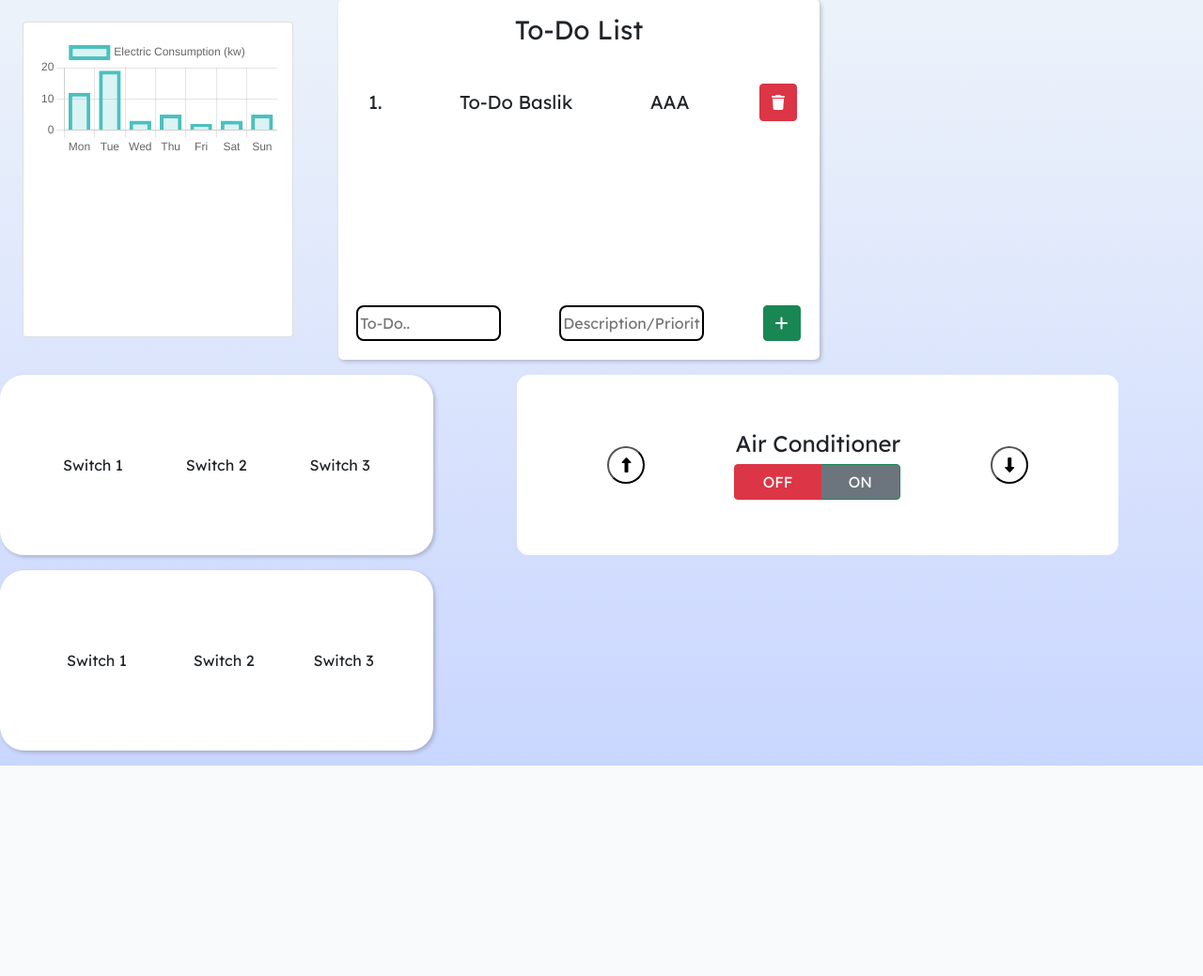
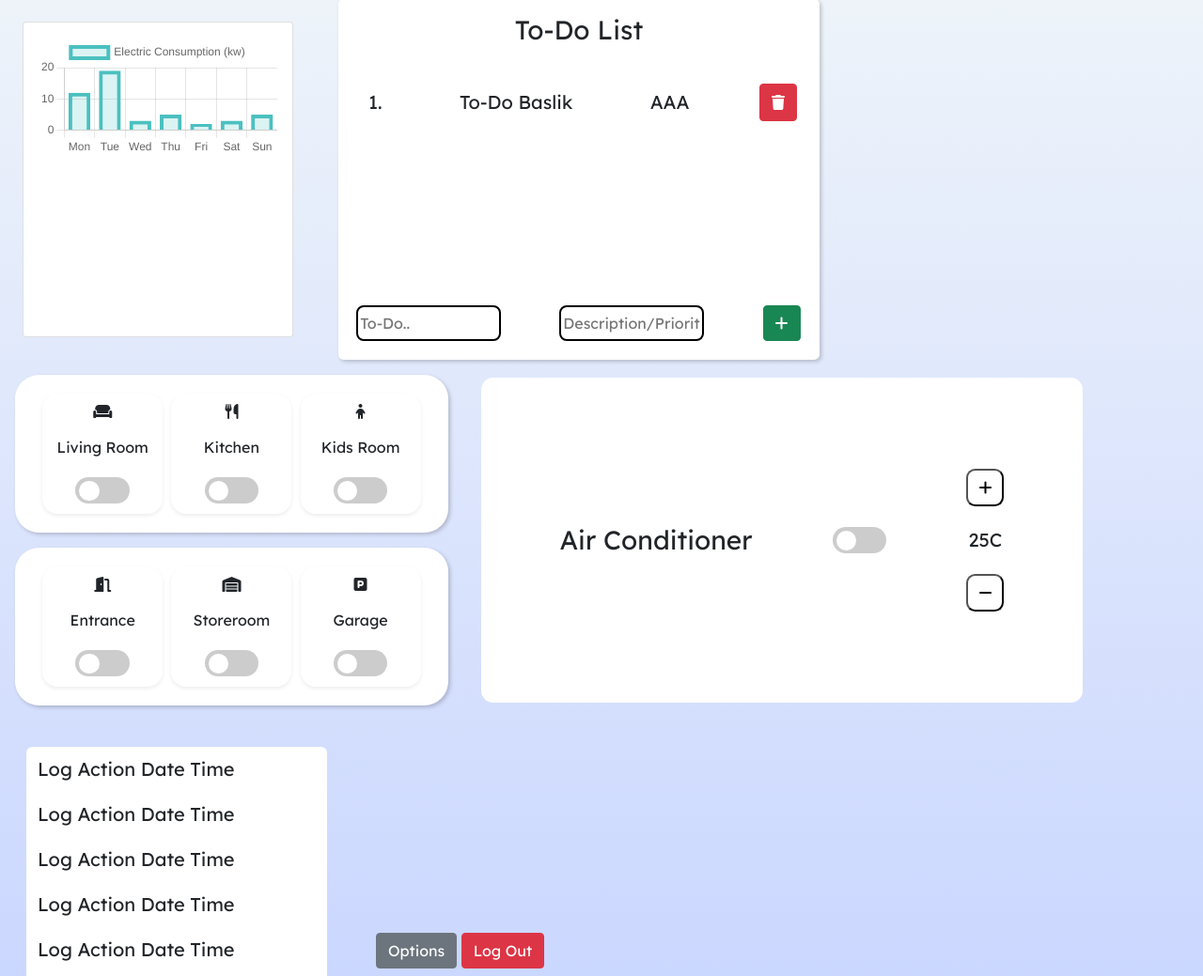
Before and after one commit to ulasiyorum/BUHomeSystems, a PHP site: page /producer/producer_main.html in a window 1280 px wide. Shown: the part 97-1136 px from the top of the page at 94% size. Before the commit the page ends 912 px from the top, so only its background shows below. Run offline with PHP 8.4, Linux system fonts and the light colour scheme; some libraries are stand-ins or nearby versions.

Commit message:
producer page components & styles

```diff
--- a/src/producer/producer_main.html
+++ b/src/producer/producer_main.html
@@ -61,32 +61,87 @@
       </span>
     </span>
     <div>
-      <span class="my-3 switches justify-content-evenly bg-white d-flex flex-wrap">
-        <span class="my-auto">Switch 1</span>
-        <span class="my-auto">Switch 2</span>
-        <span class="my-auto">Switch 3</span>
+      <span class="m-3 switches justify-content-evenly bg-white d-flex flex-wrap">
+        <span class="d-flex flex-column bg-white shadow-sm switch">
+          <i class="fa-solid fa-couch m-auto"></i>
+          <h6 class="m-auto">Living Room</h6>
+          <div class="toggle-switch m-auto">
+            <input type="checkbox" id="toggle-living" class="toggle-input">
+            <label for="toggle-living" class="toggle-label"></label>
+          </div>
+        </span>
+        <span class="d-flex flex-column  bg-white shadow-sm switch">
+          <i class="fa-solid fa-utensils m-auto"></i>
+          <h6 class="m-auto">Kitchen</h6>
+          <div class="toggle-switch m-auto">
+            <input type="checkbox" id="toggle-kitchen" class="toggle-input">
+            <label for="toggle-kitchen" class="toggle-label"></label>
+          </div>
+        </span>
+        <span class="d-flex flex-column  bg-white shadow-sm switch">
+          <i class="fa-solid fa-child m-auto"></i>
+          <h6 class="m-auto">Kids Room</h6>
+          <div class="toggle-switch m-auto">
+            <input type="checkbox" id="toggle-kid" class="toggle-input">
+            <label for="toggle-kid" class="toggle-label"></label>
+          </div>
+        </span>
       </span>
-      <span class="my-3 switches justify-content-evenly bg-white d-flex flex-wrap">
-        <span class="my-auto mx-2">Switch 1</span>
-        <span class="my-auto">Switch 2</span>
-        <span class="my-auto">Switch 3</span>
+      <span class="m-3 switches justify-content-evenly bg-white d-flex flex-wrap">
+        <span class="d-flex flex-column bg-white shadow-sm switch">
+          <i class="fa-solid fa-door-open m-auto"></i>
+          <h6 class="m-auto">Entrance</h6>
+          <div class="toggle-switch m-auto">
+            <input type="checkbox" id="toggle-entrance" class="toggle-input2">
+            <label for="toggle-entrance" class="toggle-label"></label>
+          </div>
+        </span>
+        <span class="d-flex flex-column  bg-white shadow-sm switch">
+          <i class="fa-solid fa-warehouse m-auto"></i>
+          <h6 class="m-auto">Storeroom</h6>
+          <div class="toggle-switch m-auto">
+            <input type="checkbox" id="toggle-store" class="toggle-input2">
+            <label for="toggle-store" class="toggle-label"></label>
+          </div>
+        </span>
+        <span class="d-flex flex-column  bg-white shadow-sm switch">
+          <i class="fa-solid fa-square-parking m-auto"></i>
+          <h6 class="m-auto">Garage</h6>
+          <div class="toggle-switch m-auto">
+            <input type="checkbox" id="toggle-garage" class="toggle-input2">
+            <label for="toggle-garage" class="toggle-label"></label>
+          </div>
+        </span>
       </span>
     </div>
-
-    <span class="my-3 mx-2 air-conditioner bg-white mx-auto">
-      <button><i class="fa-solid fa-up-long"></i></button>
-      <div class="my-auto d-flex flex-column justify-content-center">
-        <h4>Air Conditioner</h4>
-        <div class="btn-group" role="group" aria-label="Basic radio toggle button group">
-          <input type="radio" class="btn-check" name="btnradio" id="btnradio1" autocomplete="off" checked>
-          <label class="btn btn-outline-danger btn-secondary text-white" for="btnradio1">OFF</label>
-
-          <input type="radio" class="btn-check" name="btnradio" id="btnradio2" autocomplete="off">
-          <label class="btn btn-outline-success btn-secondary text-white" for="btnradio2">ON</label>
-        </div>
+    <span class="bg-white air-conditioner flex-lg-row flex-column flex-sm-column">
+      <h3 class="m-auto">Air Conditioner</h3>
+      <div class="toggle-switch m-auto">
+        <input type="checkbox" id="toggle-air" class="toggle-input">
+        <label for="toggle-air" class="toggle-label"></label>
       </div>
-      <button><i class="fa-solid fa-down-long"></i></button>
+      <div class="m-auto d-flex flex-lg-column flex-sm-row">
+        <button><i class="fa-solid fa-plus"></i></button>
+        <h5 class="my-4 mx-lg-0 mx-sm-4 text-center">25C</h5>
+        <button><i class="fa-solid fa-minus"></i></button>
+      </div>
     </span>
+    <span class="logs">
+      <h5>Log Action Date Time</h5>
+      <h5>Log Action Date Time</h5>
+      <h5>Log Action Date Time</h5>
+      <h5>Log Action Date Time</h5>
+      <h5>Log Action Date Time</h5>
+      <h5>Log Action Date Time</h5>
+      <h5>Log Action Date Time</h5>
+      <h5>Log Action Date Time</h5>
+      <h5>Log Action Date Time</h5>
+      <h5>Log Action Date Time</h5>
+    </span>
+    <div class="m-4 h-25 mt-auto mb-5">
+      <button class="btn btn-secondary">Options</button>
+      <button class="btn btn-danger">Log Out</button>
+    </div>
   </div>
     <div id="root" class="d-flex flex-wrap justify-content-around">
     </div>
--- a/src/styles/styles.css
+++ b/src/styles/styles.css
@@ -54,27 +54,103 @@ ul {
 }
 
 .air-conditioner {
+    display: flex;
+    margin: 1.5%;
+    padding: 3.2%;
     width: 50vw;
-    display: flex;
-    flex-direction: wrap;
-    height: 24vh;
     justify-content: space-evenly;
     border-radius: 1vw;
 }
 
-.air-conditioner button {
-    margin-top: auto;
+.toggle-switch {
+    display: inline-block;
+    position: relative;
+    width: 57.5px;
+    height: 28px;
+  }
+
+  .toggle-input {
+    display: none;
+  }
+  .toggle-input2 {
+    display: none;
+  }
+  .toggle-label {
+    display: block;
+    width: 100%;
+    height: 100%;
+    background-color: #ccc;
+    border-radius: 34px;
+    cursor: pointer;
+    position: absolute;
+    top: 0;
+    left: 0;
+    transition: background-color 0.3s ease;
+  }
+
+  .toggle-input2:checked + .toggle-label {
+    background-color: #d0f321;
+  }
+
+  .toggle-input:checked + .toggle-label {
+    background-color: #21f34b;
+  }
+
+  .toggle-label::before {
+    content: '';
+    position: absolute;
+    width: 21.2px;
+    height: 21.2px;
+    border-radius: 50%;
+    background-color: #fff;
+    top: 4px;
+    left: 4px;
+    transition: transform 0.3s ease;
+  }
+
+  .toggle-input:checked + .toggle-label::before {
+    transform: translateX(26px);
+  }
+
+  .toggle-input2:checked + .toggle-label::before {
+    transform: translateX(26px);
+  }
+
+.air-conditioner > div > button {
+    width: 2.5rem;
+    margin-top:auto;
     margin-bottom: auto;
-    width: 2.5rem;
     height: 2.5rem;
     background-color: transparent;
-    border-radius: 100%;
+    border-radius: 0.6rem;
+}
+
+.switch {
+    width: 8rem;
+    border-radius: 1rem;
+    height: 16vh;
+}
+
+.logs {
+    display: flex;
+    overflow: auto;
+    flex-direction: column;
+    height: 32vh;
+    margin: 1.75rem;
+    background-color: white;
+    width: 25vw;
+    border-radius: 0.4rem;
+}
+
+.logs h5 {
+    margin: 0.75rem;
 }
 
 .switches {
     width: 36vw;
+    padding: 20px;
     border-radius: 2vw;
-    height: 24vh;
+    height: auto;
     box-shadow: 2px 2px 4px 0 rgba(0, 0, 0, 0.2);
 }
 
```
